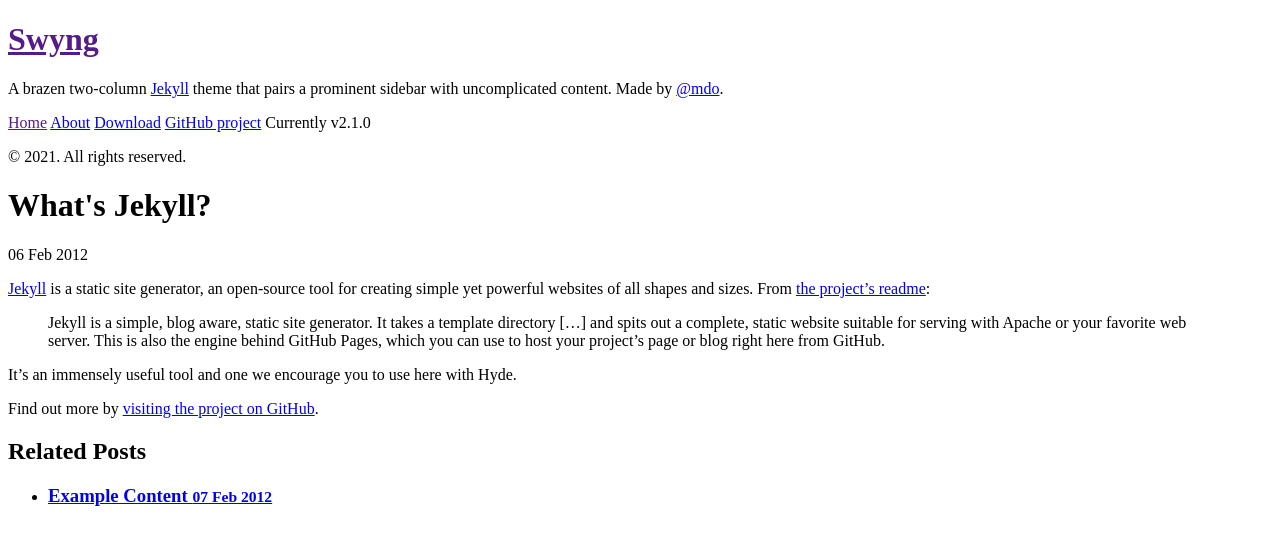
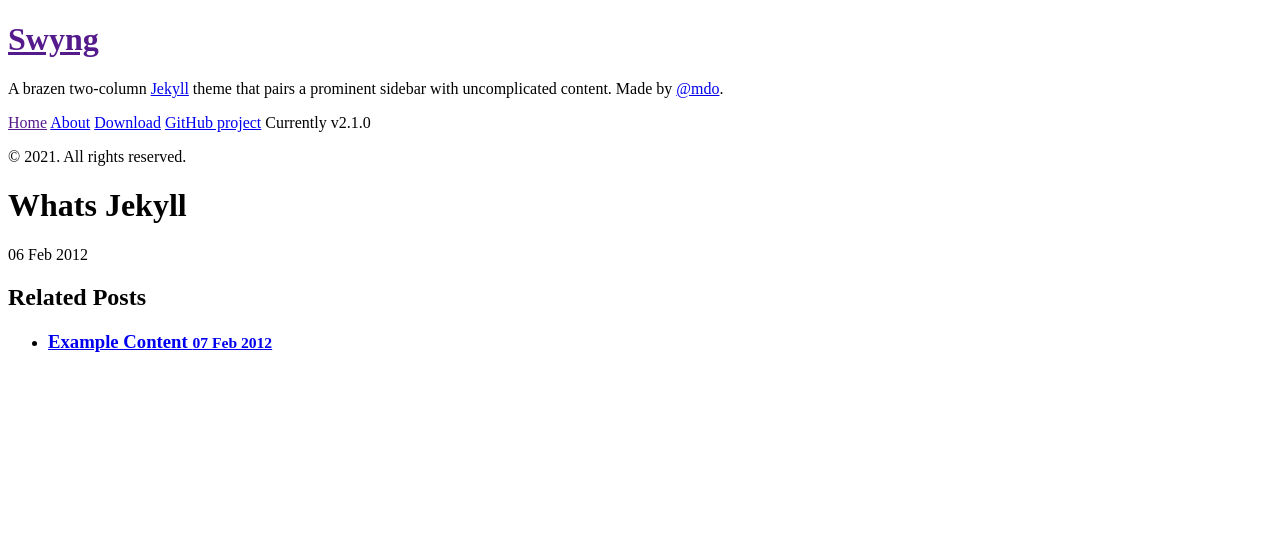
Before and after one commit to MediocreCode/4800TermProject, a Jekyll site: the page built from _posts/2012-02-06-whats-jekyll.md, in a window 1280 px wide. Shown: the top 545 px of the page. Built offline with Jekyll 4.4.1, drawn with Linux system fonts in a browser that asks for light colours; our own code applies the rules of GitHub Pages for plain Markdown files; Markdown is read by kramdown in place of the engine named in the settings.

Commit message:
remove unwanted posts

```diff
--- a/_posts/2012-02-06-whats-jekyll.md
+++ b/_posts/2012-02-06-whats-jekyll.md
@@ -1,4 +1,4 @@
----
+<!-- ---
 layout: post
 title: What's Jekyll?
 ---
@@ -9,4 +9,4 @@
 
 It's an immensely useful tool and one we encourage you to use here with Hyde.
 
-Find out more by [visiting the project on GitHub](https://github.com/mojombo/jekyll).
+Find out more by [visiting the project on GitHub](https://github.com/mojombo/jekyll). -->
--- a/index.html
+++ b/index.html
@@ -12,7 +12,7 @@
       </a>
     </h1>
 
-    <span class="post-date">{{ post.date | date_to_string }}</span>
+    <!-- <span class="post-date">{{ post.date | date_to_string }}</span> -->
 
     {{ post.content }}
   </div>
```
